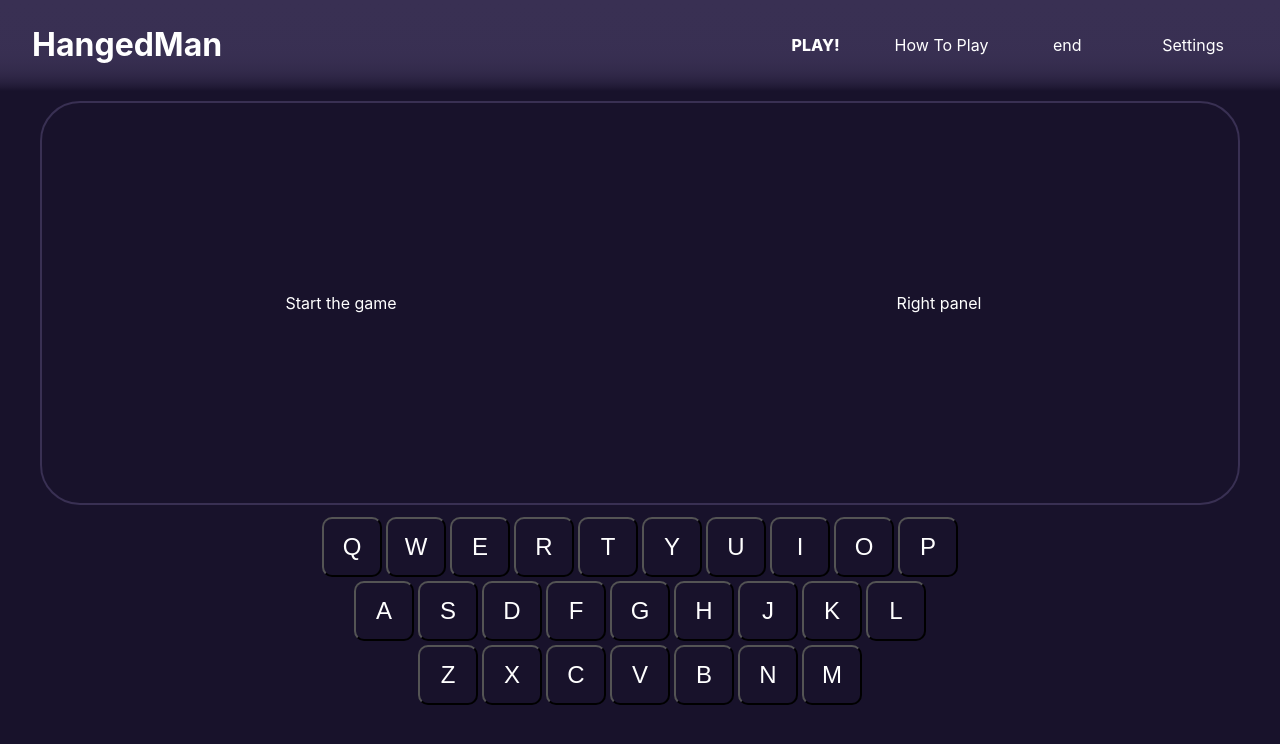
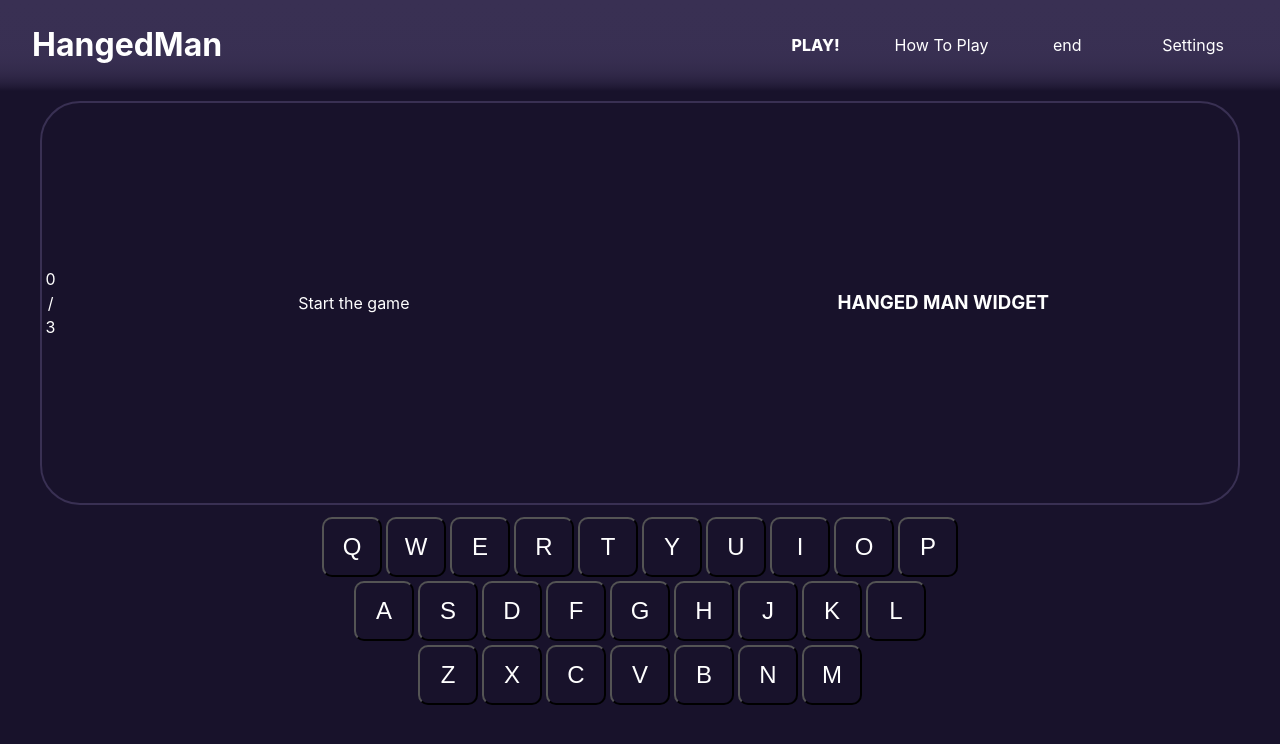
Before and after one commit to KeRoN00/HangedManGame, a React (Vite) app in the folder HangedManGame/: page / in a window 1280 px wide. Shown: the top 744 px of the page. Built offline with nearby package versions, Linux system fonts and the light colour scheme; no server answers.

Commit message:
Added round count and display it on page

```diff
--- a/HangedManGame/src/components/MainScreen.tsx
+++ b/HangedManGame/src/components/MainScreen.tsx
@@ -1,16 +1,33 @@
-import React from "react";
+import React, { useEffect } from "react";
+import { useAppDispatch, useAppSelector } from "../hooks/storeHooks";
+import { endTheGame } from "../store/slices/playthrough-slice";
 import LeftPanel from "./LeftPanel";
 import styles from "./styles.module.css";
 
 const MainScreen: React.FC = () => {
 
+  const dispatch = useAppDispatch();
+  const {currentRound, isRunning, score} = useAppSelector((state)=> state.playthrough);
+  const {numOfRounds} = useAppSelector((state)=> state.settings);
+
+
+  useEffect(()=> {
+    if(currentRound == numOfRounds) {
+
+      //TODO: Before ending the game show modal with score
+
+      dispatch(endTheGame());
+    }
+  }, [currentRound])
+
   return (
     <div className={styles.mainScreen}>
+      {score} / {numOfRounds}
       <LeftPanel />
       <section
         className={`${styles.rightPanel} ${styles.panel}`}
       >
-        Right panel
+        {isRunning ? <div>Round: {currentRound+1} of {numOfRounds}</div> : <h3>HANGED MAN WIDGET</h3>}
       </section>
     </div>
   );
--- a/HangedManGame/src/hooks/useFetchData.ts
+++ b/HangedManGame/src/hooks/useFetchData.ts
@@ -28,10 +28,9 @@ export const useFetchData = createAsyncThunk(
       default:
         wordLength = 5;
     }
-
     try {
       const response = await fetch(
-        `https://random-word-api.p.rapidapi.com/L/${wordLength}`,
+        `https://${HOST}/L/${wordLength}`,
         options
       );
       const res = await response.json();
--- a/HangedManGame/src/store/slices/playthrough-slice.ts
+++ b/HangedManGame/src/store/slices/playthrough-slice.ts
@@ -27,6 +27,7 @@ export const playthroughSlice = createSlice({
     endTheGame: (state) => {
       state.mistakes = 0;
       state.score = 0;
+      state.currentRound = 0;
       state.isRunning = false;
     }
   },
```
